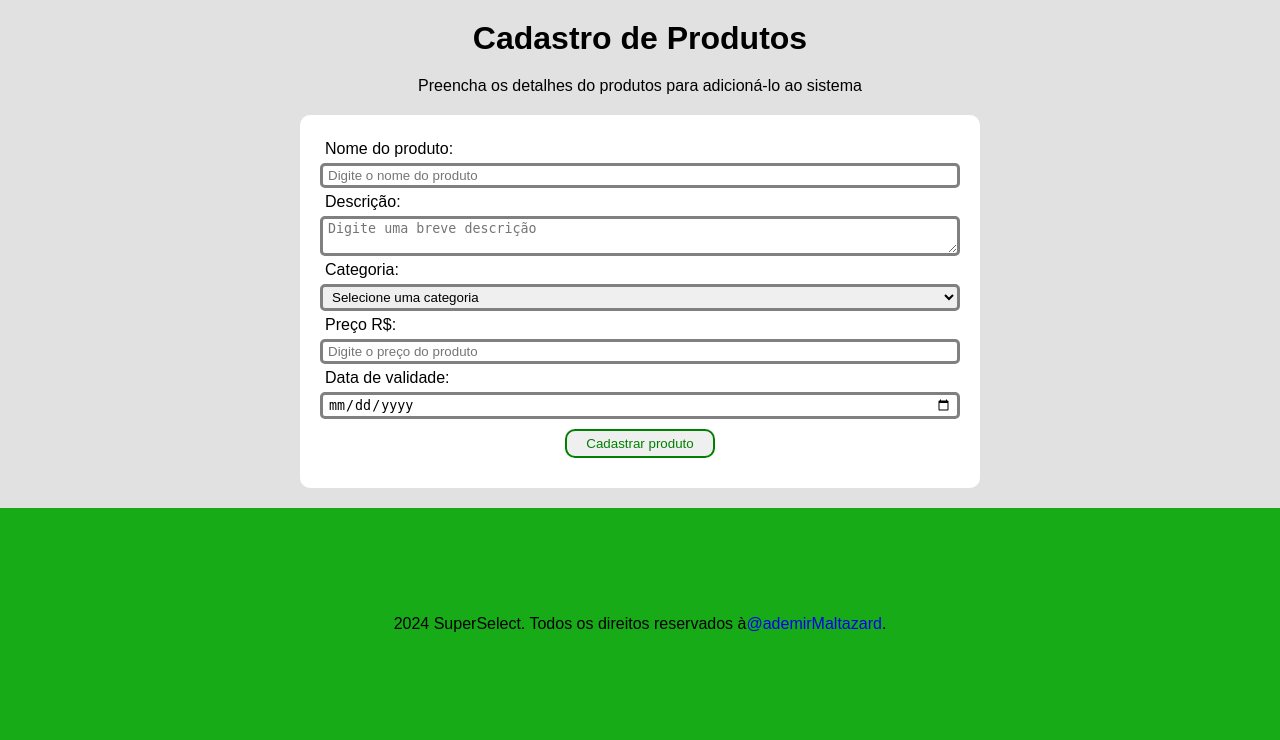
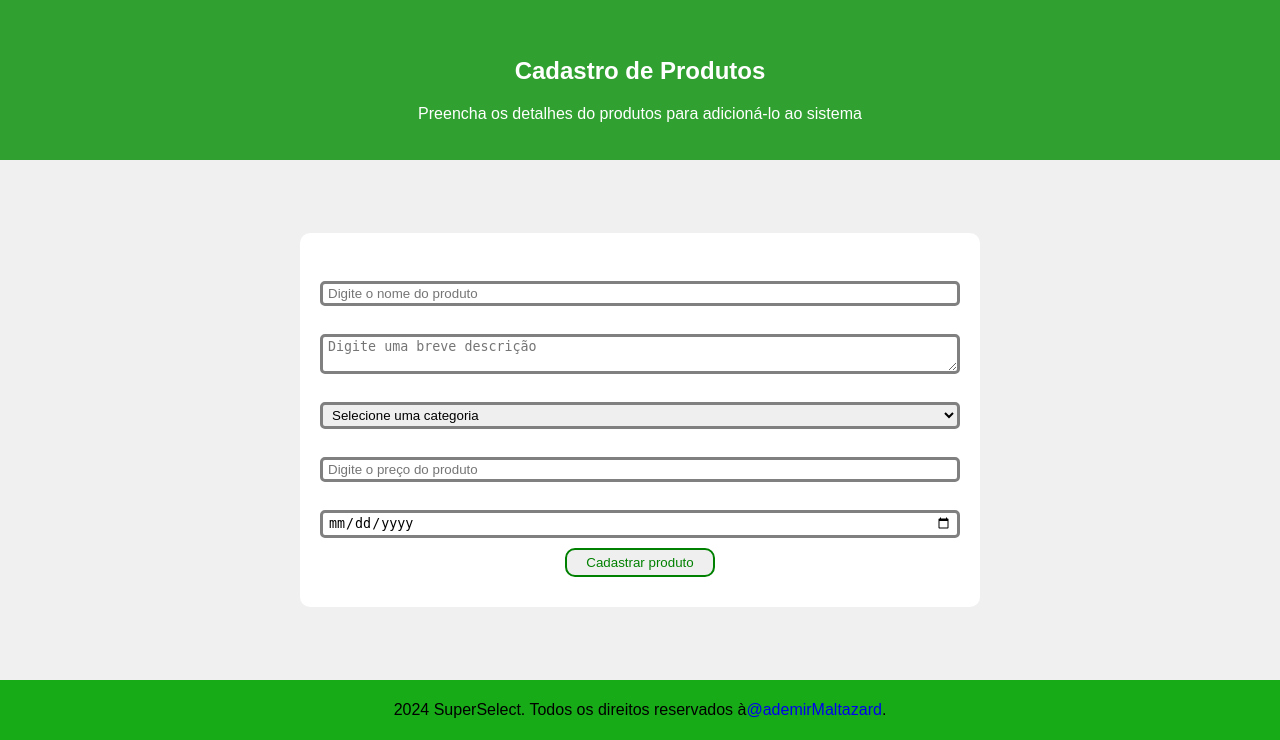
Before and after one commit to ademirMaltazard/Projeto-SuperSelect, a Flask app: page /admCadastrarProdutos in a window 1280 px wide. Shown: the part 60-800 px from the top of the page. Run offline with Flask 3, Linux system fonts and the light colour scheme.

Commit message:
mudança nas classes e remoção de tag footer

```diff
--- a/templates/ProductRegister/index.html
+++ b/templates/ProductRegister/index.html
@@ -3,10 +3,11 @@
 
 {% block content %}
 <main>
-    <h1>Cadastro de Produtos</h1>
-    <p>Preencha os detalhes do produtos para adicioná-lo ao sistema</p>
-
-    <section>
+    <section class="title-area">
+        <h1>Cadastro de Produtos</h1>
+        <p>Preencha os detalhes do produtos para adicioná-lo ao sistema</p>
+    </section>
+    <section class="content-area">
         <form class="form-register" action="">
             <label>Nome do produto:</label>
             <input type="text" name="name" placeholder="Digite o nome do produto">
@@ -25,10 +26,8 @@
             <label>Data de validade:</label>
             <input type="date" name="expiration">
             <button type="submit" class="btn-submit">Cadastrar produto</button>
-
         </form>
     </section>
-
 </main>
 
 {% endblock %}
```
